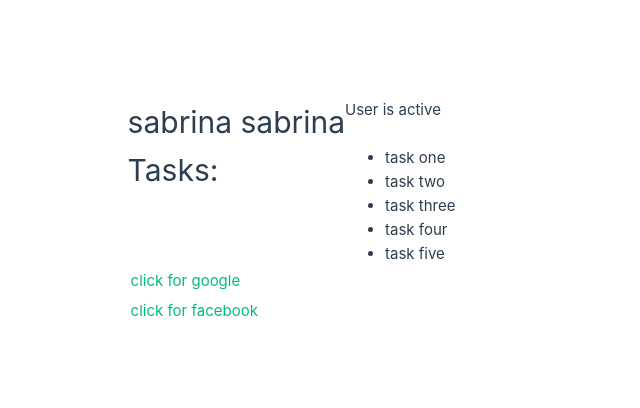
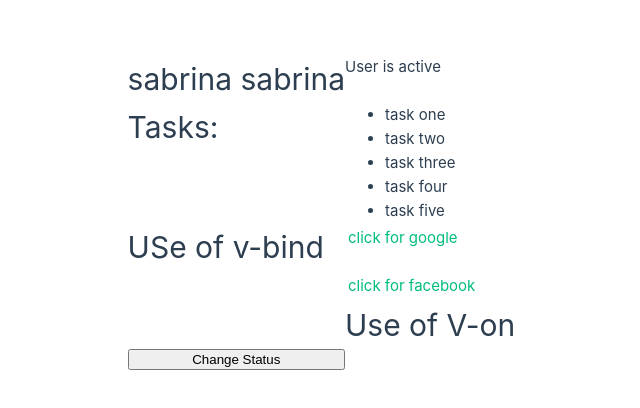
Before and after one commit to sabrinara/Vue, a Vue app in the folder CLI/vue-2025-CLI-project/: page / in a window 1280 px wide. Shown: the part 188-596 px from the top of the page, without its empty margins (295-935 px from the left). Built offline with nearby package versions, Linux system fonts and the light colour scheme.

Commit message:
v-on directive, events & methods

```diff
--- a/CLI/vue-2025-CLI-project/src/App.vue
+++ b/CLI/vue-2025-CLI-project/src/App.vue
@@ -1,18 +1,29 @@
 <script>
-export default{
-  data(){
+export default {
+  data() {
     return {
       name: "sabrina sabrina",// optional api data() and interpolation
       status: 'active',
-      tasks: ['task one','task two','task three','task four','task five'],
-      link:"https://google.com",
-      link2:"https://facebook.com",
+      tasks: ['task one', 'task two', 'task three', 'task four', 'task five'],
+      link: "https://google.com",
+      link2: "https://facebook.com",
     };
   },
+  methods: {
+    toggleStatus() {
+      if (this.status === 'active') {
+        this.status = 'pending';
+      } else if (this.status === 'pending') {
+        this.status === 'inactive';
+      }else{
+        this.status === 'active';
+      }
+    }
+  }
 };
 </script>
 <template>
- <h1>{{name}}</h1><!-- interpolation -->
+  <h1>{{ name }}</h1><!-- interpolation -->
 
   <!-- directives  -->
   <!-- contional v-if, v-else-if, v-else  -->
@@ -27,8 +38,16 @@ export default{
   </ul>
 
   <!-- v-bind  -->
+  <h1>USe of v-bind</h1>
   <a v-bind:href="link"> click for google</a>
   <br>
   <!-- another way  -->
   <a :href="link2"> click for facebook</a>
+
+  <br>
+  <h1>Use of V-on</h1>
+  <!-- v-on directive, events & methods -->
+  <!-- <button v-on:click="toggleStatus"> Change Status</button> -->
+   <!-- another way -->
+  <button @click="toggleStatus"> Change Status</button>
 </template>
```
Lines whose indentation alone changed are shown as unchanged.
